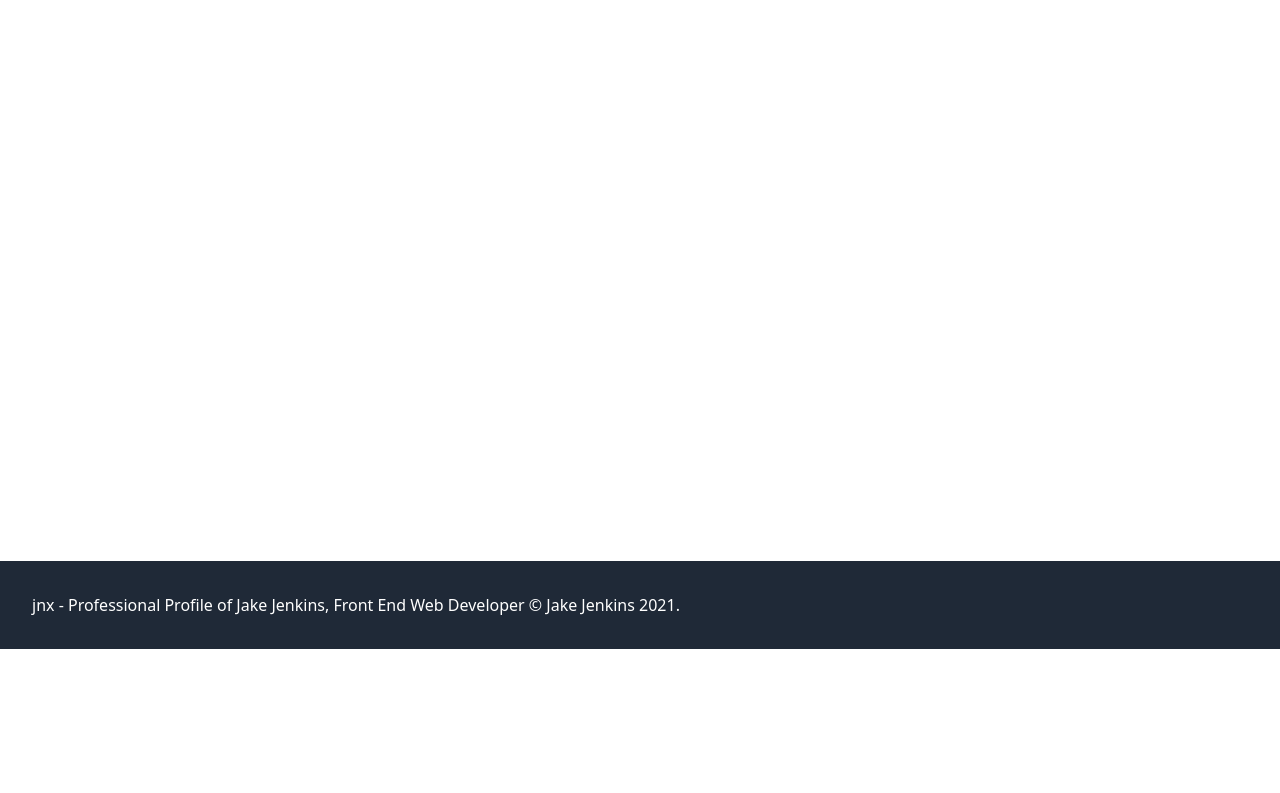
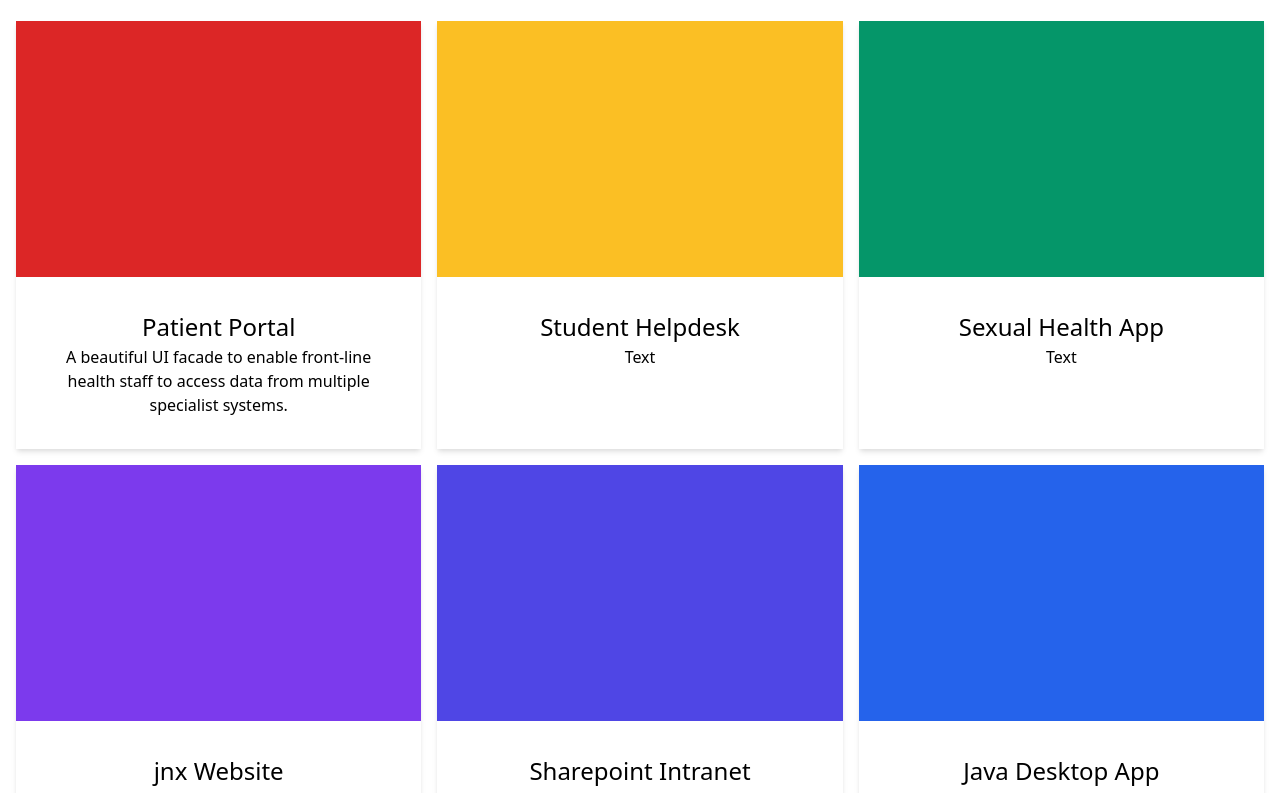
Before and after one commit to jake-jenkins/JnxPortfolioReact, a Gatsby site: page /portfolio in a window 1280 px wide. Shown: the part 151-944 px from the top of the page. Before the commit the page ends 800 px from the top, so only its background shows below. Built offline with nearby package versions, Linux system fonts and the light colour scheme; Gatsby itself is replaced by a stand-in of ours.

Commit message:
portfolio

```diff
--- a/src/pages/contact.js
+++ b/src/pages/contact.js
@@ -14,9 +14,9 @@ const Contact = () => {
 <br/>
 <a href="mailto:hello@speedyweb.dev"><i class="lni lni-envelope"></i> hello@speedyweb.dev</a>
 <br/>
-<a href="https://twitter.com/speedywebdev" target="_blank"><i class="lni lni-twitter-filled"></i> speedywebdev</a>
+<a href="https://twitter.com/speedywebdev" target="_blank" rel="noreferrer"><i class="lni lni-twitter-filled"></i> speedywebdev</a>
 <br/>
-<a href="https://github.com/speedywebdev" target="_blank"><i class="lni lni-github-original"></i> speedywebdev</a>
+<a href="https://github.com/speedywebdev" target="_blank" rel="noreferrer"><i class="lni lni-github-original"></i> speedywebdev</a>
 </p>
 <p>&nbsp;</p>
 <p><h2>Write to us</h2></p>
--- a/src/pages/portfolio.js
+++ b/src/pages/portfolio.js
@@ -4,6 +4,61 @@ import Layout from "../components/layout"
 const Portfolio = () => (
   <Layout>
     <h1>Portfolio</h1>
+    <br/>
+    <div class="grid lg:grid-cols-3 md:grid-cols-2 gap-4 text-center">
+
+<div class="shadow-md">
+    <div class="h-64 p-4 bg-red-600">
+      </div>
+      <div class="p-8">
+        <h2>Patient Portal</h2>
+    A beautiful UI facade to enable front-line health staff to access data from multiple specialist systems.
+      </div>
+  </div>
+
+
+ <div class="shadow-md">
+    <div class="h-64 p-4 bg-yellow-400">
+      </div>
+      <div class="p-8">
+        <h2>Student Helpdesk</h2>
+    Text
+      </div>
+  </div>
+
+<div class="shadow-md">
+    <div class="h-64 p-4 bg-green-600">
+      </div>
+      <div class="p-8">
+        <h2>Sexual Health App</h2>
+    Text
+      </div>
+  </div>
+  <div class="shadow-md">
+    <div class="h-64 p-4 bg-purple-600">
+      </div>
+      <div class="p-8">
+        <h2>jnx Website</h2>
+    Text
+      </div>
+  </div>
+  <div class="shadow-md">
+    <div class="h-64 p-4 bg-indigo-600">
+      </div>
+      <div class="p-8">
+        <h2>Sharepoint Intranet</h2>
+    Text
+      </div>
+  </div>
+  <div class="shadow-md">
+    <div class="h-64 p-4 bg-blue-600">
+      </div>
+      <div class="p-8">
+        <h2>Java Desktop App</h2>
+    Text
+      </div>
+  </div>
+  </div>
 
   </Layout>
 );
```
